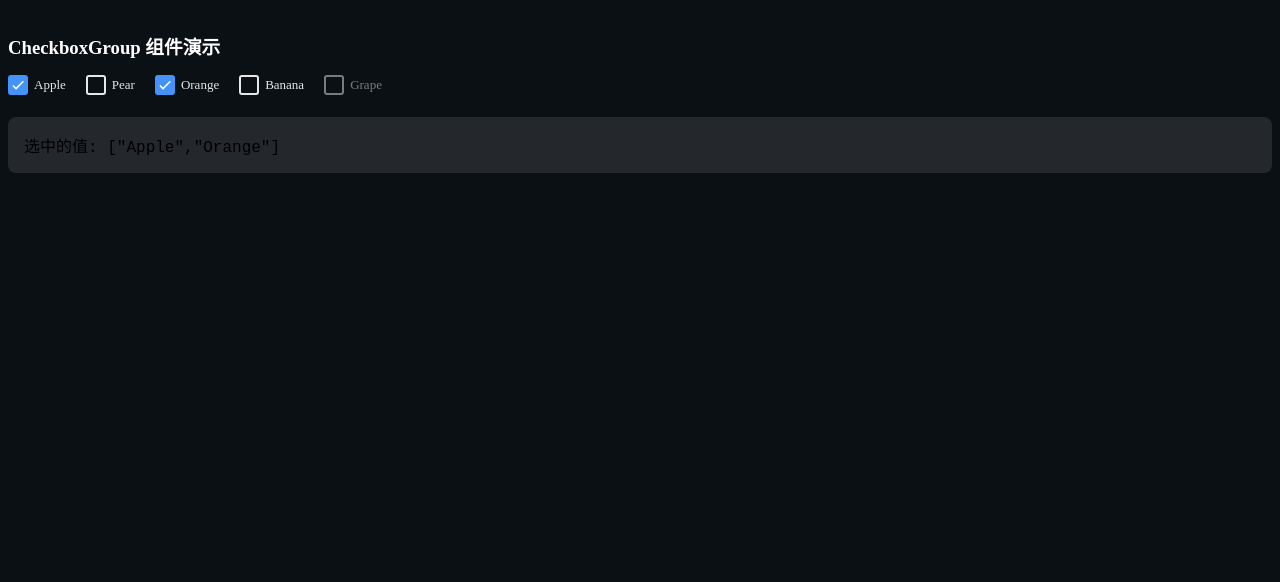
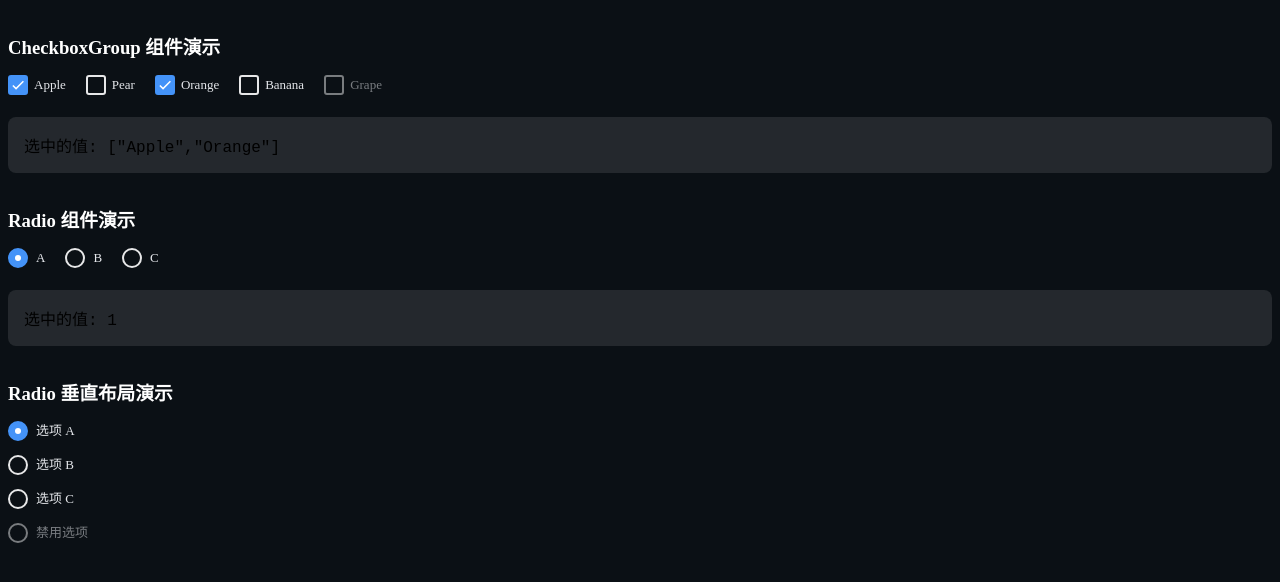
Before and after one commit to aicherishKong/eveye-component, a React (Vite) app: page / in a window 1280 px wide. Shown: the top 582 px of the page. Built offline with nearby package versions, Linux system fonts and the light colour scheme.

Commit message:
feat: Radio

```diff
--- a/src/App.tsx
+++ b/src/App.tsx
@@ -1,7 +1,7 @@
 /** @jsxImportSource @emotion/react */
 import { useState } from "react";
 import styled from "@emotion/styled";
-import { CheckboxGroup } from "./components";
+import { CheckboxGroup, Radio } from "./components";
 
 const CheckboxSection = styled.div`
   margin: 2rem 0;
@@ -28,6 +28,9 @@ function App() {
     "Orange",
   ]);
 
+  // Radio 相关状态
+  const [radioValue, setRadioValue] = useState(1);
+
   // 选项数据
   const plainOptions = [
     { label: "Apple", value: "Apple" },
@@ -42,7 +45,13 @@ function App() {
     setCheckedList(checkedValues);
   };
 
+  const onRadioChange = (value: any) => {
+    console.log("radio checked", value);
+    setRadioValue(value);
+  };
+
   return (
+    <div>
       <CheckboxSection>
         <SectionTitle>CheckboxGroup 组件演示</SectionTitle>
         <CheckboxGroup
@@ -55,6 +64,30 @@ function App() {
           <div>选中的值: {JSON.stringify(checkedList)}</div>
         </ResultDisplay>
       </CheckboxSection>
+
+      <CheckboxSection>
+        <SectionTitle>Radio 组件演示</SectionTitle>
+        <Radio.Group value={radioValue} onChange={onRadioChange}>
+          <Radio value={1}>A</Radio>
+          <Radio value={2}>B</Radio>
+          <Radio value={3}>C</Radio>
+        </Radio.Group>
+
+        <ResultDisplay>
+          <div>选中的值: {radioValue}</div>
+        </ResultDisplay>
+      </CheckboxSection>
+
+      <CheckboxSection>
+        <SectionTitle>Radio 垂直布局演示</SectionTitle>
+        <Radio.Group value={radioValue} onChange={onRadioChange} direction="vertical">
+          <Radio value={1}>选项 A</Radio>
+          <Radio value={2}>选项 B</Radio>
+          <Radio value={3}>选项 C</Radio>
+          <Radio value={4} disabled>禁用选项</Radio>
+        </Radio.Group>
+      </CheckboxSection>
+    </div>
   );
 }
 
--- a/src/components/index.ts
+++ b/src/components/index.ts
@@ -1,2 +1,5 @@
-export { Checkbox, CheckboxGroup } from './Checkbox'
-export type { CheckboxProps, CheckboxGroupProps } from './Checkbox'
+export { Checkbox, CheckboxGroup } from "./checkbox/Checkbox";
+export type { CheckboxProps, CheckboxGroupProps } from "./checkbox/Checkbox";
+
+export { Radio } from "./radio";
+export type { RadioProps, RadioGroupProps } from "./radio";
--- /dev/null
+++ b/src/components/radio/index.tsx
@@ -0,0 +1,218 @@
+/** @jsxImportSource @emotion/react */
+import React, { createContext, useContext, useState } from 'react';
+import { css } from '@emotion/react';
+
+// Radio Group Context
+interface RadioGroupContextValue {
+  value?: any;
+  onChange?: (value: any) => void;
+  disabled?: boolean;
+  name?: string;
+}
+
+const RadioGroupContext = createContext<RadioGroupContextValue | null>(null);
+
+// Radio Props
+export interface RadioProps {
+  value?: any;
+  checked?: boolean;
+  defaultChecked?: boolean;
+  disabled?: boolean;
+  onChange?: (e: React.ChangeEvent<HTMLInputElement>) => void;
+  children?: React.ReactNode;
+  className?: string;
+  style?: React.CSSProperties;
+}
+
+// Radio Group Props
+export interface RadioGroupProps {
+  value?: any;
+  defaultValue?: any;
+  onChange?: (value: any) => void;
+  disabled?: boolean;
+  name?: string;
+  children?: React.ReactNode;
+  className?: string;
+  style?: React.CSSProperties;
+  direction?: 'horizontal' | 'vertical';
+}
+
+// Radio Styles
+const radioWrapperStyle = css`
+  display: inline-flex;
+  align-items: center;
+  margin-right: 12px;
+  margin-bottom: 6px;
+  cursor: pointer;
+  transition: opacity 0.15s ease;
+
+  &:hover {
+    opacity: 0.8;
+  }
+
+  &.disabled {
+    cursor: not-allowed;
+    opacity: 0.5;
+  }
+`;
+
+const hiddenInputStyle = css`
+  position: absolute;
+  opacity: 0;
+  width: 0;
+  height: 0;
+  margin: 0;
+  padding: 0;
+  border: none;
+`;
+
+const radioIconStyle = (checked: boolean, disabled: boolean) => css`
+  width: 16px;
+  height: 16px;
+  border-radius: 50%;
+  border: 2px solid ${checked ? 'rgb(68, 147, 248)' : 'rgba(255, 255, 255, 0.9)'};
+  background: ${checked ? 'rgb(68, 147, 248)' : 'transparent'};
+  position: relative;
+  transition: all 0.15s ease;
+  display: inline-flex;
+  align-items: center;
+  justify-content: center;
+  margin-right: 8px;
+
+  &:hover {
+    border-color: ${disabled ? (checked ? 'rgb(68, 147, 248)' : 'rgba(255, 255, 255, 0.9)') : 'rgb(68, 147, 248)'};
+    ${!checked && !disabled ? 'background-color: rgba(68, 147, 248, 0.1);' : ''}
+  }
+
+  &::after {
+    content: '';
+    width: 6px;
+    height: 6px;
+    border-radius: 50%;
+    background: white;
+    opacity: ${checked ? 1 : 0};
+    transition: opacity 0.15s ease;
+  }
+`;
+
+const radioLabelStyle = css`
+  font-size: 13px;
+  color: #e5e7eb;
+  font-weight: 400;
+  line-height: 1.4;
+  user-select: none;
+`;
+
+const radioGroupWrapperStyle = (direction: 'horizontal' | 'vertical') => css`
+  display: flex;
+  flex-direction: ${direction === 'vertical' ? 'column' : 'row'};
+  gap: ${direction === 'vertical' ? '8px' : '4px 8px'};
+  align-items: ${direction === 'vertical' ? 'flex-start' : 'center'};
+`;
+
+// Radio Component
+export const Radio: React.FC<RadioProps> & { Group: React.FC<RadioGroupProps> } = ({
+  value,
+  checked: checkedProp,
+  defaultChecked,
+  disabled: disabledProp,
+  onChange,
+  children,
+  className,
+  style,
+}) => {
+  const groupContext = useContext(RadioGroupContext);
+  const [internalChecked, setInternalChecked] = useState(defaultChecked || false);
+
+  // Determine if controlled by group or individual props
+  const isControlledByGroup = groupContext && value !== undefined;
+  const checked = isControlledByGroup
+    ? groupContext.value === value
+    : checkedProp !== undefined
+      ? checkedProp
+      : internalChecked;
+
+  const disabled = disabledProp || groupContext?.disabled || false;
+  const name = groupContext?.name;
+
+  const handleChange = (e: React.ChangeEvent<HTMLInputElement>) => {
+    if (disabled) return;
+
+    if (isControlledByGroup) {
+      groupContext?.onChange?.(value);
+    } else {
+      if (checkedProp === undefined) {
+        setInternalChecked(e.target.checked);
+      }
+      onChange?.(e);
+    }
+  };
+
+  return (
+    <label
+      css={radioWrapperStyle}
+      className={`${className || ''} ${disabled ? 'disabled' : ''}`}
+      style={style}
+    >
+      <input
+        type="radio"
+        css={hiddenInputStyle}
+        checked={checked}
+        disabled={disabled}
+        onChange={handleChange}
+        name={name}
+        value={value}
+      />
+      <span css={radioIconStyle(checked, disabled)} />
+      {children && <span css={radioLabelStyle}>{children}</span>}
+    </label>
+  );
+};
+
+// Radio Group Component
+const RadioGroup: React.FC<RadioGroupProps> = ({
+  value: valueProp,
+  defaultValue,
+  onChange,
+  disabled,
+  name,
+  children,
+  className,
+  style,
+  direction = 'horizontal',
+}) => {
+  const [internalValue, setInternalValue] = useState(defaultValue);
+
+  const value = valueProp !== undefined ? valueProp : internalValue;
+
+  const handleChange = (newValue: any) => {
+    if (valueProp === undefined) {
+      setInternalValue(newValue);
+    }
+    onChange?.(newValue);
+  };
+
+  const contextValue: RadioGroupContextValue = {
+    value,
+    onChange: handleChange,
+    disabled,
+    name,
+  };
+
+  return (
+    <RadioGroupContext.Provider value={contextValue}>
+      <div
+        css={radioGroupWrapperStyle(direction)}
+        className={className}
+        style={style}
+      >
+        {children}
+      </div>
+    </RadioGroupContext.Provider>
+  );
+};
+
+// Attach Group to Radio
+Radio.Group = RadioGroup;
+
+export default Radio;
```
Also changed, not shown: src/components/checkbox/Checkbox.tsx (renamed from src/components/Checkbox.tsx). Lines whose indentation alone changed are shown as unchanged.
